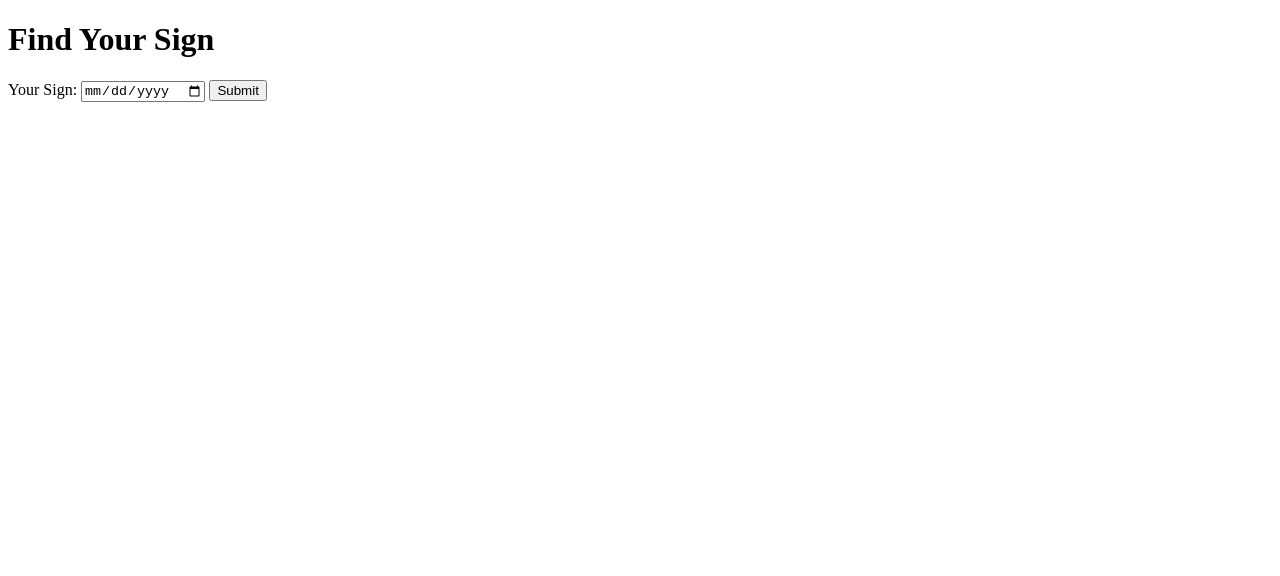
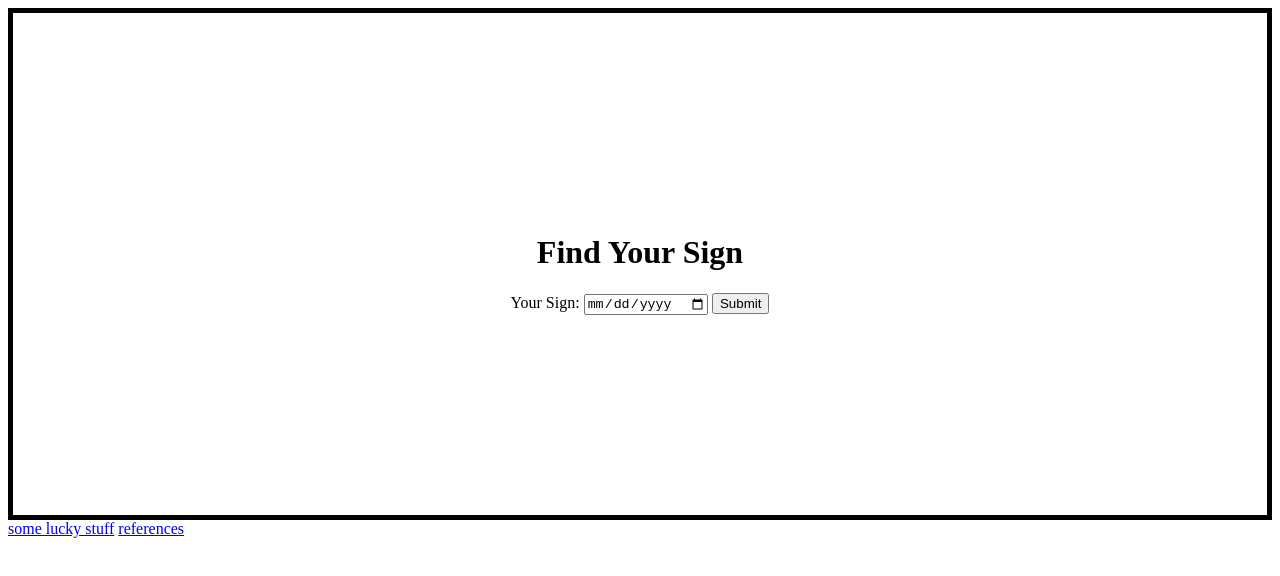
Before and after one commit to Morvant-Codex-Projects/astrology, a plain HTML site: page index.html in a window 1280 px wide. Drawn offline with Linux system fonts and the light colour scheme.

Commit message:
added files and some style

```diff
--- a/index.html
+++ b/index.html
@@ -1,18 +1,24 @@
 <!DOCTYPE html>
 <html lang="en">
 <head>
-    <script src="script.js" defer></script>
+    <link rel="stylesheet" href="style.css">
+   <!-- <script src="script.js" defer></script>-->
     <meta charset="UTF-8">
     <meta name="viewport" content="width=device-width, initial-scale=1.0">
     <title>Astrology Guide</title>
-    <h1>Find Your Sign</h1>
+
 
     <form onsubmit="birthdaySubmitHandler(event)">
+        <h1>Find Your Sign</h1>
         <label for="birthday">Your Sign:</label>
         <input type="date" id="birthday" name="birthday">
         <input type="submit">
     </form>
+<nav>
+    <a href="lucky-stuff.html">some lucky stuff</a>
+<a href="references.html">references</a>
 
+</nav>
 </head>
 <body>
 
--- a/style.css
+++ b/style.css
@@ -0,0 +1,13 @@
+html{
+
+}
+
+
+
+
+form {
+    text-align: center;
+    padding: 200px;
+    border: solid 5px;
+    margin: auto 0;
+}
```
Also changed, not shown: lucky-stuff.html (added), references.html (added).
